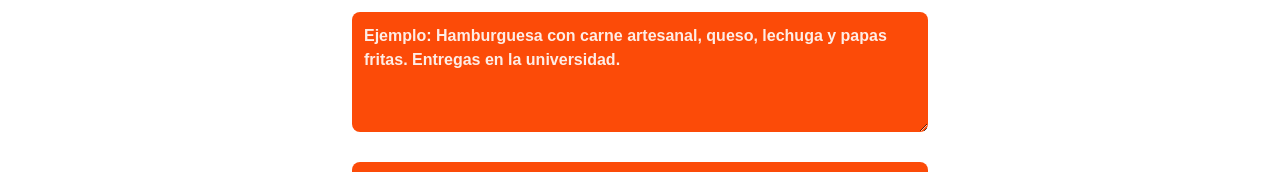
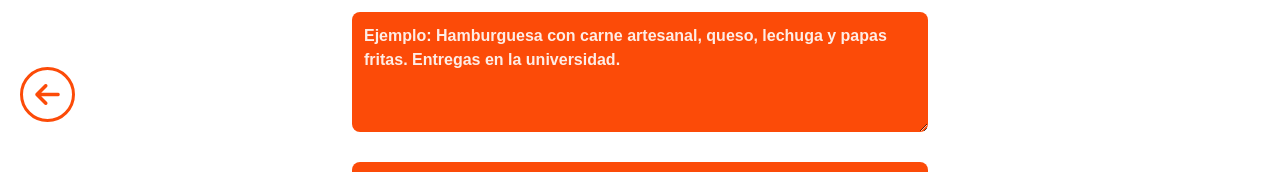
Before and after one commit to RicardoImanolRuizCastillo251244/Integradorv0.02, a plain HTML site: page subirproducto.html/publicacion.html in a window 1280 px wide. Shown: the part 558-730 px from the top of the page. Drawn offline with nearby package versions, Linux system fonts and the light colour scheme; a web font is replaced by a local one.

Commit message:
vista publicar producto arreglada

```diff
--- a/subirproducto.html/css/main.css
+++ b/subirproducto.html/css/main.css
@@ -3,7 +3,7 @@ body {
   background-color: #fff;
 }
 
-/* HEADER CORREGIDO */
+
 .contenedor-nav {
   background-color: #fc4b08;
   color: white;
@@ -31,7 +31,7 @@ body {
   filter: brightness(1.2);
 }
 
-/* Imagen principal */
+
 .upload-section {
   text-align: center;
   margin-top: 70px;
@@ -74,7 +74,7 @@ body {
   display: none;
 }
 
-/* Campos */
+
 .campo-naranja {
   background-color: #fc4b08;
   color: white;
@@ -90,7 +90,7 @@ body {
   opacity: 0.9;
 }
 
-/* Botón */
+
 .boton-publicar {
   background-color: #fc4b08;
   color: white;
@@ -106,7 +106,7 @@ body {
   background-color: #35e060;
 }
 
-/* Pie */
+
 .pie-pagina {
   background-color: #fc4b08;
   color: white;
@@ -119,7 +119,7 @@ body {
   margin: 0 5px;
 }
 
-/* Popup estilo Figma */
+
 .popup {
   display: none;
   position: fixed;
@@ -160,3 +160,35 @@ body {
   from { opacity: 1; }
   to { opacity:0;}
 }
+
+
+.btn-regresar {
+  position: fixed;
+  left: 20px;
+  bottom: 120px;
+  width: 55px;
+  height: 55px;
+  background-color: #ffffff;
+  border: 3px solid #fc4b08;
+  border-radius: 50%;
+  display: flex;
+  justify-content: center;
+  align-items: center;
+  text-decoration: none;
+  z-index: 1500;
+  transition: 0.3s;
+}
+
+.btn-regresar i {
+  font-size: 28px;
+  color: #fc4b08;
+}
+
+.btn-regresar:hover {
+  transform: scale(1.1);
+  background-color: #0e0a08;
+}
+
+.btn-regresar:hover i {
+  color: #ffffff;
+}
--- a/subirproducto.html/publicacion.html
+++ b/subirproducto.html/publicacion.html
@@ -20,19 +20,18 @@
 </head>
 <body>
 
-  <!-- HEADER -->
+
   <header>
     <nav class="navbar navbar-expand-lg">
       <div class="container-fluid pt-3 contenedor-nav">
         <div class="row w-100 align-items-center">
 
-          <!-- LOGO -->
+
           <div class="col-2 text-start">
             <a href="#">
               <img class="navbar-brand-img" src="images/v383_312.png" alt="Logo">
             </a>
           </div>
-
 
           <div class="col-6 col-md-6 mx-auto">
             <form class="position-relative d-flex align-items-center" role="search" id="searchForm">
@@ -48,7 +47,7 @@
             </form>
           </div>
 
-          <!-- ICONOS USUARIO Y NOTIFICACIONES -->
+
           <div class="col-2 text-end herramientas d-flex justify-content-end">
             <button type="button" class="btn border-0 bg-transparent me-3">
               <img class="img-user" src="images/v383_308.png" alt="Usuario" style="width:35px; height:35px;">
@@ -64,6 +63,11 @@
   </header>
 
 
+  <a href="#" class="btn-regresar">
+    <i class="fa-solid fa-arrow-left"></i>
+  </a>
+
+
   <section class="upload-section">
     <label for="imagenInput" class="upload-box">
       <i class="fa-solid fa-image"></i>
@@ -71,7 +75,6 @@
     </label>
     <input type="file" id="imagenInput" accept="image/*" style="display: none;">
   </section>
-
 
   <section class="container mt-4" style="max-width: 600px;">
     <form id="form-publicar">
@@ -91,7 +94,6 @@
     </form>
   </section>
 
-
   <div id="popup-exito" class="popup">
     <div class="popup-contenido">
       <i class="fa-solid fa-circle-check" style="color:#35e060;"></i>
@@ -99,14 +101,12 @@
     </div>
   </div>
 
-
   <div id="popup-error" class="popup">
     <div class="popup-contenido">
       <i class="fa-solid fa-triangle-exclamation" style="color:#fc4b08;"></i>
       <p>Error al publicar producto</p>
     </div>
   </div>
-
 
   <footer class="pie-pagina">
     <div class="d-flex justify-content-end mb-2">
@@ -119,7 +119,7 @@
     <p>✉ 251243@ids.upchiapas.edu.mx</p>
   </footer>
 
-  <!-- Bootstrap -->
+
   <script src="https://cdn.jsdelivr.net/npm/bootstrap@5.3.3/dist/js/bootstrap.bundle.min.js"></script>
 
 
@@ -142,7 +142,6 @@
     });
   </script>
 
-  <!-- Popup animado con validación -->
   <script>
     const form = document.getElementById("form-publicar");
     const popupExito = document.getElementById("popup-exito");
```
